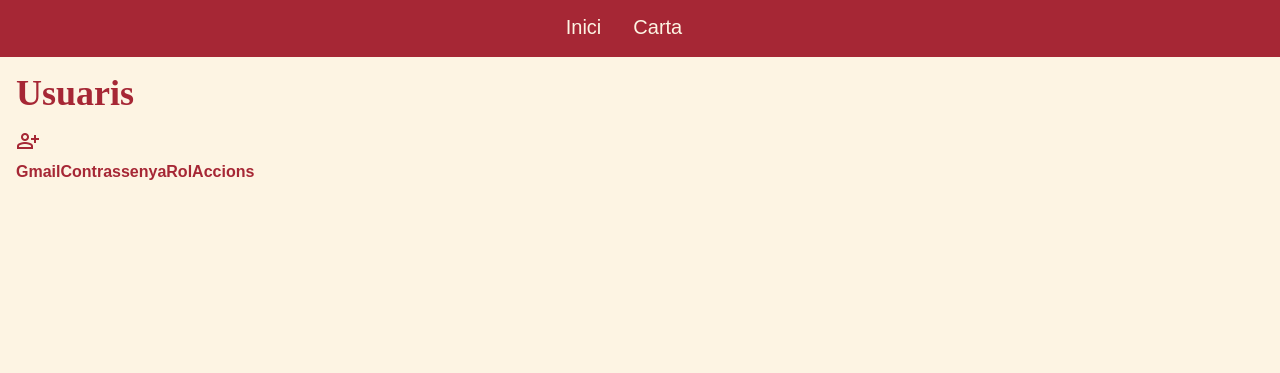
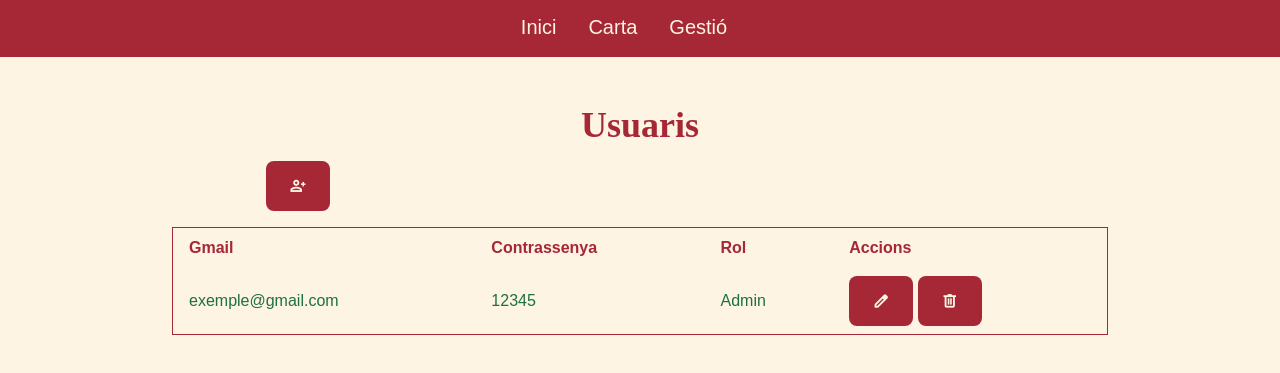
Before and after one commit to lucaseguii/RECUDIW, a website: page PIZZERIALUCA/views/usuaris.html in a window 1280 px wide. Shown: the part 235-608 px from the top of the page. Drawn offline with nearby package versions, Linux system fonts and the light colour scheme; a web font is replaced by a local one.

Commit message:
Usuaris.html feta i iniciar sessio amb el superusuari dirigint a gestio.html

```diff
--- a/PIZZERIALUCA/js/firebase.js
+++ b/PIZZERIALUCA/js/firebase.js
@@ -1,6 +1,6 @@
   // Import the functions you need from the SDKs you need
   import { initializeApp } from "https://www.gstatic.com/firebasejs/11.6.0/firebase-app.js";
-  import { getAuth, createUserWithEmailAndPassword } from "https://www.gstatic.com/firebasejs/11.6.0/firebase-auth.js"
+  import { getAuth, createUserWithEmailAndPassword, signInWithEmailAndPassword } from "https://www.gstatic.com/firebasejs/11.6.0/firebase-auth.js"
   import { getFirestore, collection, addDoc, getDocs} from "https://www.gstatic.com/firebasejs/11.6.0/firebase-firestore.js"
 
   // TODO: Add SDKs for Firebase products that you want to use
@@ -50,3 +50,13 @@
         console.error("Error en crear superusuari:", error);
       }
 };
+
+export const iniciarSessio = async (email, password) => {
+  try {
+    const usercheck = await signInWithEmailAndPassword(auth, email, password);
+    console.log("Inici de sessio be", usercheck.user);
+    window.location.href = "../views/gestio.html";
+  } catch (error) {
+    console.error("Error:", error.message);
+  }
+};
--- a/PIZZERIALUCA/js/index.js
+++ b/PIZZERIALUCA/js/index.js
@@ -1,5 +1,12 @@
-import { createSuperUsuari } from './firebase.js';
+import { createSuperUsuari, iniciarSessio  } from './firebase.js';
 
 $(document).ready(function() {
     createSuperUsuari();
+
+$('#login-btn').on('click', function () {
+    const email = $('#email').val();
+    const password = $('#password').val();
+
+    iniciarSessio(email, password);
 });
+});
--- a/PIZZERIALUCA/scss/common.scss
+++ b/PIZZERIALUCA/scss/common.scss
@@ -23,8 +23,8 @@ p, span, li, a, strong, form, input, textarea, button{
     font-family: $font-montserrat;
 }
 
-@mixin button-style($bg-color, $text-color, $hover-bg-color) {
-    width: 12rem;
+@mixin button-style($bg-color, $text-color, $hover-bg-color, $width) {
+    width: $width;
     background-color: $bg-color;
     color: $text-color;
     padding: 1rem;
@@ -39,5 +39,9 @@ p, span, li, a, strong, form, input, textarea, button{
     }
 }
 .buttons {
-    @include button-style(#A62735, #FDF4E3, #E74D38);
+    @include button-style(#A62735, #FDF4E3, #E74D38, 12rem);
 }
+.buttons-admin{
+    @include button-style(#A62735, #FDF4E3, #E74D38, 4rem);
+
+}
--- a/PIZZERIALUCA/views/usuaris.html
+++ b/PIZZERIALUCA/views/usuaris.html
@@ -19,27 +19,43 @@
             <ul class="flex space-x-8 justify-center mt-4 text-lg md:text-xl">
                 <li><a href="../src/index.html" class="hover:text-white hover:font-extrabold">Inici</a></li>
                 <li><a href="../views/carta.html" class="hover:text-white hover:font-extrabold">Carta</a></li>
-                <li class="hidden"><a href="#" class="hover:text-white hover:font-extrabold">Gestió</a></li>
+                <li><a href="../views/gestio.html" class="hover:text-white hover:font-extrabold">Gestió</a></li>
                 <li class="hidden"><a href="../views/login.html" class="hover:text-white hover:font-extrabold">Iniciar Sessió</a></li>
             </ul>
         </nav>
     </header>
     <main class="p-4 mb-24">
+        <section class="text-center mb-4">
         <h2 class="text-3xl md:text-4xl font-extrabold mt-8 mb-4">Usuaris</h2>
-        <button class="material-symbols-outlined">person_add</button>
+    </section>
 
-    <table>
+    <section class="ml-[20px] sm:ml-[50px] md:ml-[100px] lg:ml-[250px] mb-4">
+        <button class="material-symbols-outlined buttons-admin">person_add</button>
+    </section>
+    <section class="flex flex-col mb-4 md:flex-row justify-center gap-6 items-center">
+            <table class="min-w-[75%] mx-8 border-collapse border table-fixed">
                 <thead>
                     <tr>
-                <th>Gmail</th>
-                <th>Contrassenya</th>
-                <th>Rol</th>
-                <th>Accions</th>
+                        <th class="px-4 py-2 text-left">Gmail</th>
+                        <th class="px-4 py-2 hidden md:table-cell text-left">Contrassenya</th>
+                        <th class="px-4 py-2 hidden md:table-cell text-left">Rol</th>
+                        <th class="px-4 py-2 text-left">Accions</th>
                     </tr>
                 </thead>
                 <tbody>
+                    <tr>
+                        <td class="px-4 py-2 text-[#1E7040]">exemple@gmail.com</td>
+                        <td class="px-4 py-2 text-[#1E7040] hidden md:table-cell">12345</td>
+                        <td class="px-4 py-2 text-[#1E7040] hidden md:table-cell">Admin</td>
+                        <td class="px-4 py-2">
+                            <button class="material-symbols-outlined buttons-admin">edit</button>
+                            <button class="material-symbols-outlined buttons-admin">delete</button>
+                        </td>
+                    </tr>
                 </tbody>
             </table>
+        </section>
+
 </main>
 </body>
 </html>
```
Also changed, not shown: PIZZERIALUCA/views/gestio.html (+1 -1 lines), PIZZERIALUCA/views/login.html (+4 -4 lines), PIZZERIALUCA/scss/common.css, PIZZERIALUCA/src/output.css, 1 other file. Lines whose indentation alone changed are shown as unchanged.
